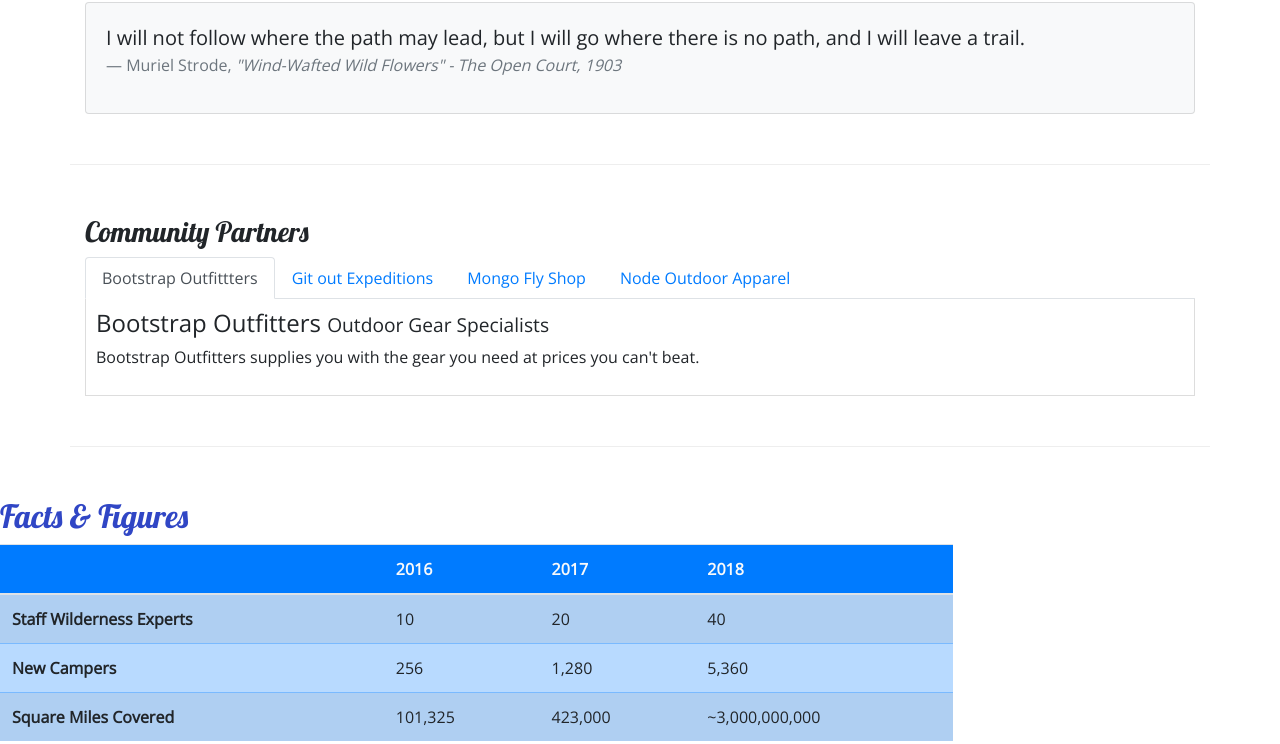
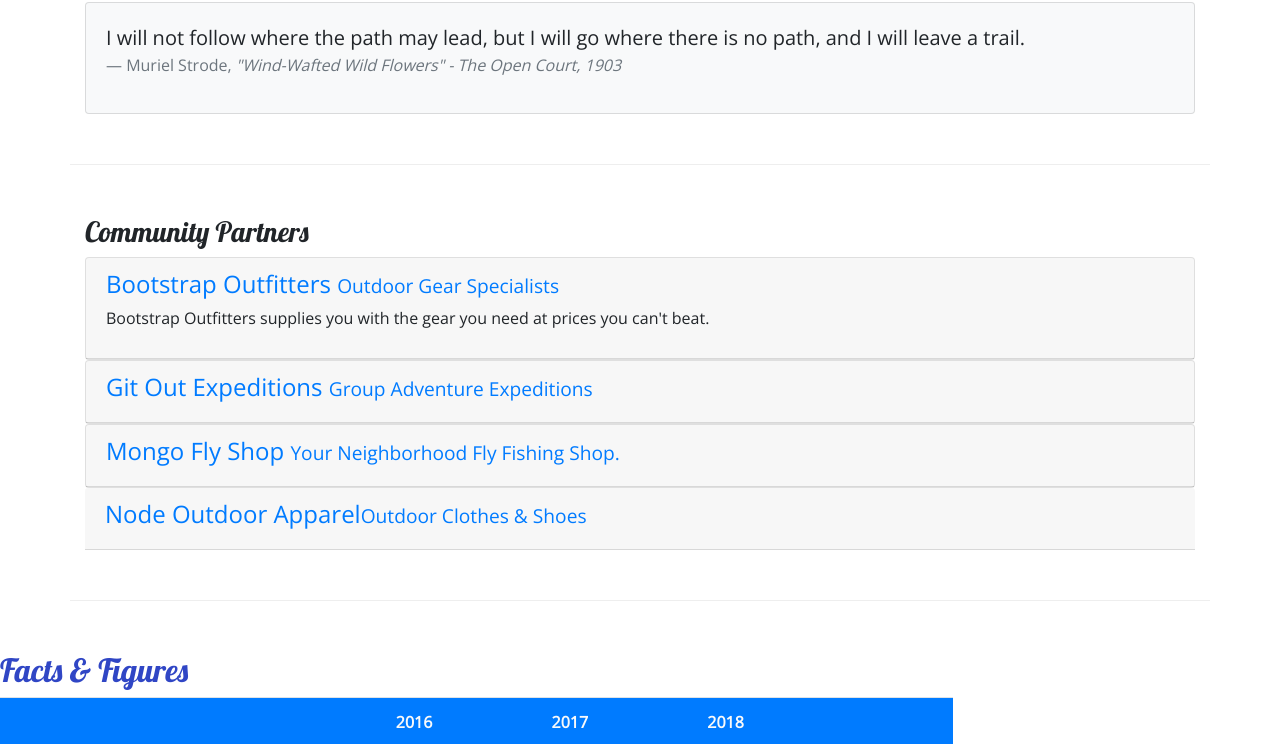
Before and after one commit to sudeepbk/NuCamp, a website: page aboutus.html in a window 1280 px wide. Shown: the part 664-1408 px from the top of the page. Drawn offline with nearby package versions, Linux system fonts and the light colour scheme.

Commit message:
Accordion

```diff
--- a/aboutus.html
+++ b/aboutus.html
@@ -41,7 +41,7 @@
             <span class="navbar-toggler-icon"></span>
           </button>
           <div class="collapse navbar-collapse" id="nucampNavbar">
-             <ul class="navbar-nav">
+             <ul class="nav nav-bar">
               <li class="nav-item "><a class="nav-link" href="index.html">Home</a></li>
               <li class="nav-item active"><a class="nav-link" href="aboutus.html">About</a></li>
               <li class="nav-item"><a class="nav-link" href="#">Sites</a></li>
@@ -101,38 +101,76 @@
         		</div>
             </div>
         </div>
+<div class="row row-content">
+  <div class="col-12">
+    <h3>Community Partners</h3>
 
-      <div class="row row-content">
-        <div class="col-12">
-          <h3>Community Partners</h3>
-          <ul class="nav nav-tabs">
-            <li class="nav-item"><a class="nav-link active" href="#bootstrap" role="tab" data-toggle="tab">Bootstrap Outfittters</a></li>
-            <li class="nav-item"><a class="nav-link" href="#git" role="tab" data-toggle="tab">Git out Expeditions</a></li>
-            <li class="nav-item"><a class="nav-link" href="#mongo" role="tab" data-toggle="tab">Mongo Fly Shop</a></li>
-            <li class="nav-item"><a class="nav-link" href="#node" role="tab" data-toggle="tab">Node Outdoor Apparel</a></li>
-          </ul>
+    <div id="accordion">
 
-          <div class="tab-content">
-            <div role="tabpanel" class="tab-pane fade show active" id="bootstrap">
-                <h4>Bootstrap Outfitters <small>Outdoor Gear Specialists</small></h4>
-                <p class="d-none d-sm-block">Bootstrap Outfitters supplies you with the gear you need at prices you can't beat.</p>
-            </div>
-            <div role="tabpanel" class="tab-pane fade" id="git">
-                <h4>Git Out Expeditions <small>Group Adventure Expeditions</small></h4>
-                <p class="d-none d-sm-block">Join Git Out Expeditions to explore new horizons with a group of other adventurers!</p>
-            </div>
-            <div role="tabpanel" class="tab-pane fade" id="mongo">
-                <h4>Mongo Fly Shop <small>Your Neighborhood Fly Fishing Shop.</small></h4>
-                <p class="d-none d-sm-block">Need a new fishing pole, a tacklebox, or flies of all kinds? Stop by Mongo Fly Shop.</p>
-            </div>
-            <div role="tabpanel" class="tab-pane fade" id="node">
-                <h4>Node Outdoor Apparel <small>Outdoor Clothes & Shoes</small></h4>
-                <p class="d-none d-sm-block">From polar fleeces to swimsuits, hiking boots to waders, a visit to Node will be sure to get you covered.</p>
+      <div class="card">
+        <div role="tab" class="card-header">
+          <h4>
+            <a class="collapsed" data-toggle="collapse" data-target="#bootstrap">Bootstrap Outfitters <small>Outdoor
+                Gear Specialists</small></a></h4>
+                <div class="collapse-show" id="bootstrap" data-parent="#accordion">
+          <p class="d-none d-sm-block">Bootstrap Outfitters supplies you with the gear you need at prices you can't
+            beat.</p>
             </div>
         </div>
+      </div>
+
+      <div class="card">
+        <div role="tab" class="card-header">
+          <h4>
+            <a class="collapsed" data-toggle="collapse" data-target="#git">Git Out Expeditions <small>Group Adventure
+                Expeditions</small>
+            </a>
+          </h4>
+          <div class="collapse" id="git" data-parent="#accordion">
+
+            <p class="d-none d-sm-block">Join Git Out Expeditions to explore new horizons with a group of other
+              adventurers!</p>
+          </div>
         </div>
       </div>
     </div>
+
+    <div class="card">
+      <div role="tab" class="card-header">
+        <h4>
+          <a class="collapsed" data-toggle="collapse" data-target="#mongo">Mongo Fly Shop <small>Your Neighborhood Fly
+              Fishing Shop.</small>
+          </a>
+        </h4>
+        <div class="collapse" id="mongo" data-parent="#accordion">
+          <div class="card-body">
+            <p class="d-none d-sm-block">Need a new fishing pole, a tacklebox, or flies of all kinds? Stop by Mongo Fly
+              Shop.</p>
+          </div>
+        </div>
+      </div>
+    </div>
+
+    <div classs="card">
+      <div role="tab" class="card-header">
+        <h4>
+          <a class="collapsed" data-toggle="collapse" data-target="#node">Node Outdoor Apparel<small>Outdoor Clothes &
+              Shoes</small>
+          </a>
+        </h4>
+        <div class="collapse" id="node" data-parent="#accordion">
+          <div class="card-body">
+            <p class="d-none d-sm-block">From polar fleeces to swimsuits, hiking boots to waders, a visit to Node will
+              be
+              sure to get you covered.</p>
+          </div>
+        </div>
+      </div>
+    </div>
+  </div>
+</div>
+</div>
+
 
     <div class="row row-content">
             <div class="col-sm-9">
--- a/css/styles.css
+++ b/css/styles.css
@@ -35,9 +35,3 @@ header h2 {
 .navbar {
   background-color: #901CAD;
 }
-
-.tab-content {
-  border: 1px solid #DDD;
-  border-top: none;
-  padding: 10px;
-}
```
